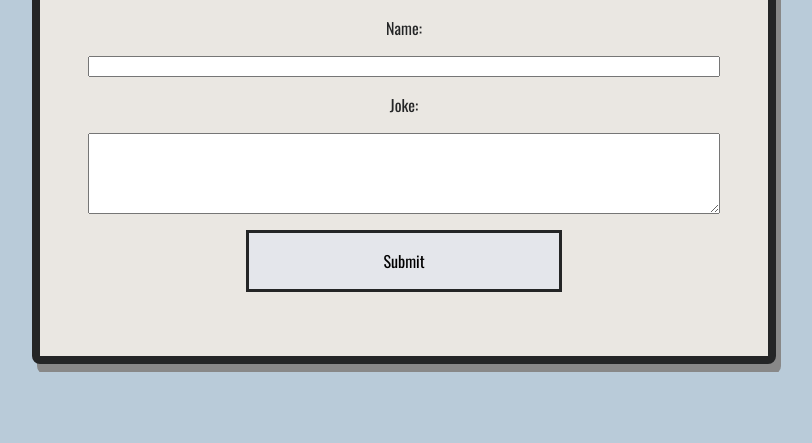
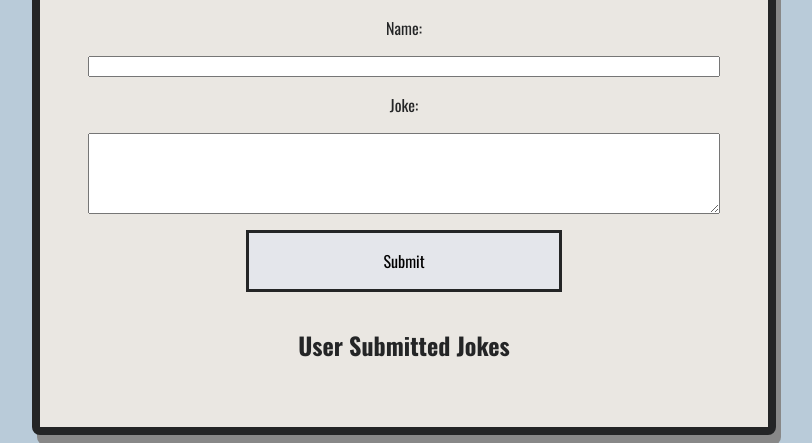
Before and after one commit to Jake7Hunter/coding-challenge, a plain HTML site: page index.html in a window 1280 px wide. Shown: the part 559-1002 px from the top of the page, without its empty margins (236-1048 px from the left). Before the commit the page ends 931 px from the top, so only its background shows below. Drawn offline with nearby package versions, Linux system fonts and the light colour scheme.

Commit message:
fixed some bugs

```diff
--- a/index.html
+++ b/index.html
@@ -23,7 +23,9 @@
         Joke:
         <textarea type="text" rows="5" id="yourJoke"></textarea>
         <input type="submit"  id="submit">
+        <h2>User Submitted Jokes</h2>
         <div id="submittedJoke">
+
         </div>
     </form>
 
--- a/src/css/style.css
+++ b/src/css/style.css
@@ -56,6 +56,10 @@ body{
     gap: 1em;
 }
 
+#form h2{
+    margin-bottom: 0;
+}
+
 #submit{
     font-family: 'Oswald', sans-serif;
     background-color: #e4e6eb;
@@ -67,7 +71,7 @@ body{
     align-self: center;
 }
 
-#form li{
+#submittedJoke{
     text-align: left;
     font-size: 1rem;
 }
```
